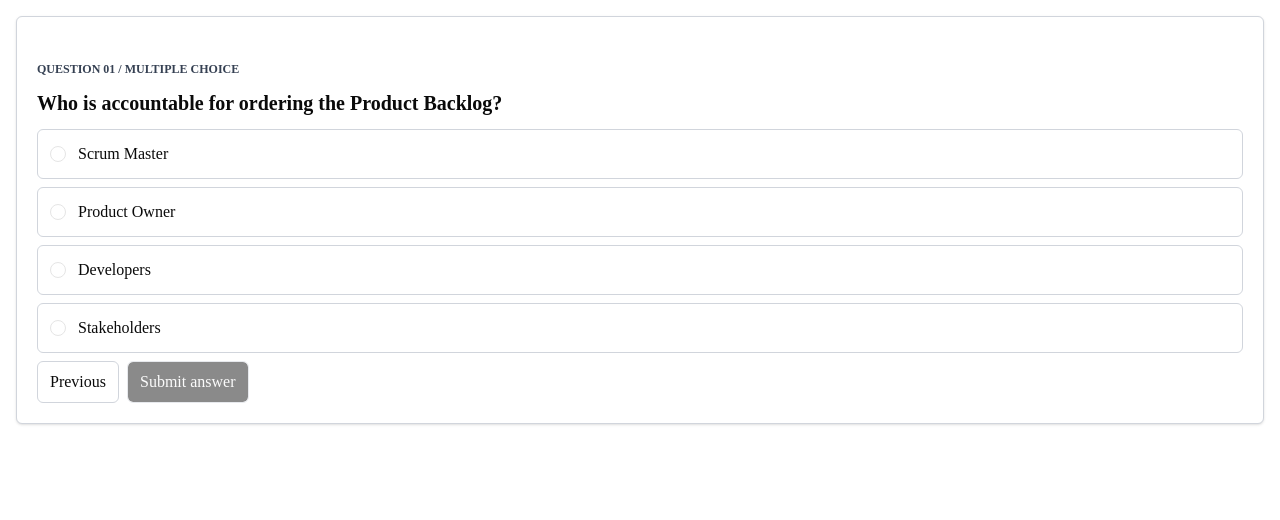
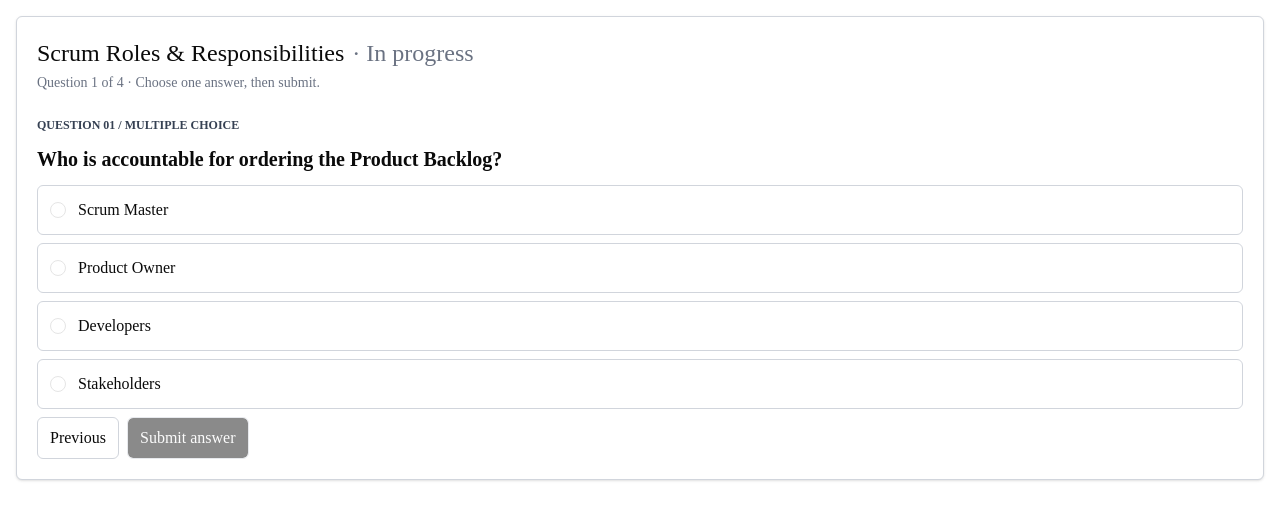
Before and after one commit to chingu-voyages/X02-team-01, a Next.js app in the folder frontend/: page / in a window 1280 px wide. Shown: the top 520 px of the page. Built offline with nearby package versions, Linux system fonts and the light colour scheme.

Commit message:
refactor(exams): update active exam screen to use generic PageHeader with accessible separator

```diff
--- a/frontend/src/features/exams/ExamCard.tsx
+++ b/frontend/src/features/exams/ExamCard.tsx
@@ -6,7 +6,7 @@ import { RadioGroup } from "@/components/ui/radio-group";
 import { useState } from "react";
 import practiceData from "../../../src/data/mock-exam-response.json";
 import sumbissionsFeedback from "../../../src/data/submissionsFeedback.json";
-import ExamCardHeader from "../../components/layouts/PageHeader";
+import PageHeader from "../../components/layouts/PageHeader";
 
 export default function ExamCard() {
   // Track which question should be displayed
@@ -132,14 +132,23 @@ export default function ExamCard() {
     />
   ));
 
+  const instructionText = isMultiple
+    ? "Choose all that apply, then submit."
+    : "Choose one answer, then submit.";
+
   return (
     <div>
       <Card>
-        <ExamCardHeader
-          currentQuestionIndex={currentQuestionIndex}
-          totalQuestions={practiceData.questions.length}
-          isMultiple={isMultiple}
-          category={currentQuestion.category}
+        <PageHeader
+          title={currentQuestion.category}
+          status="In progress"
+          subtitle={
+            <>
+              Question {currentQuestionIndex + 1} of{" "}
+              {practiceData.questions.length} <span aria-hidden="true">·</span>{" "}
+              {instructionText}
+            </>
+          }
         />
         <Badge
           questionNumber={currentQuestionIndex + 1}
```
